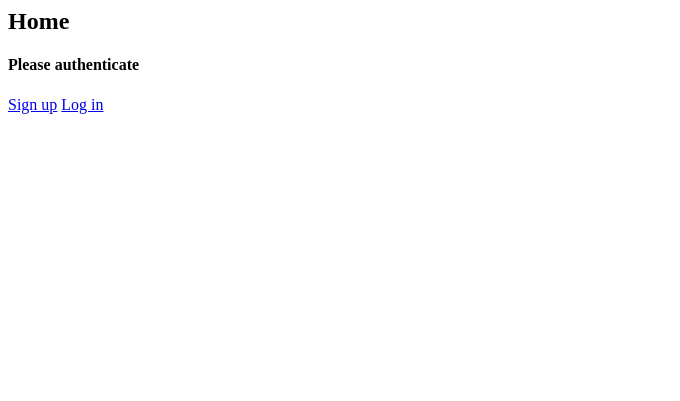
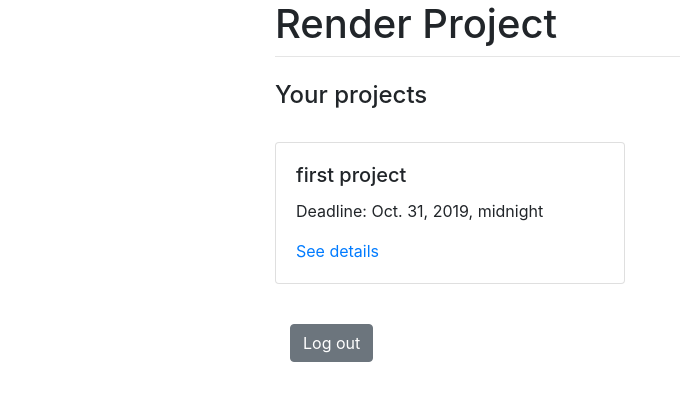
Before and after one commit to anthodemorais/render, a Django app: page / in a window 1280 px wide. Shown: the top 401 px of the page, without its empty margins (0-680 px from the left). Run offline with Django 3.2, Linux system fonts and the light colour scheme; data comes from the database, SQL or seed files in the repository; both versions use the stored data as it was after the commit; some libraries are stand-ins or nearby versions.

Commit message:
finished basic features

```diff
--- a/render/urls.py
+++ b/render/urls.py
@@ -21,6 +21,6 @@
     path('admin/', admin.site.urls),
     path('', include('render_app.urls')),
     path('accounts/', include('django.contrib.auth.urls'), {'next_page': '/'}),
-    path(r'^accounts/logout/$', auth_views.LogoutView.as_view(), {'next_page': '/'}),
+    path(r'^accounts/logout/$', auth_views.LogoutView.as_view(), {'next_page': '/'}, name="account_logout"),
     path(r'^accounts/login/$', auth_views.LoginView.as_view(), {'next_page': '/'}),
 ]
--- /dev/null
+++ b/render_app/templates/base.html
@@ -0,0 +1,20 @@
+<!DOCTYPE html>
+<html>
+    <head>
+        <title>Render project</title>
+        <link rel="stylesheet" href="https://stackpath.bootstrapcdn.com/bootstrap/4.1.3/css/bootstrap.min.css" integrity="sha384-MCw98/SFnGE8fJT3GXwEOngsV7Zt27NXFoaoApmYm81iuXoPkFOJwJ8ERdknLPMO" crossorigin="anonymous">
+        <script src="https://stackpath.bootstrapcdn.com/bootstrap/4.1.3/js/bootstrap.min.js" integrity="sha384-ChfqqxuZUCnJSK3+MXmPNIyE6ZbWh2IMqE241rYiqJxyMiZ6OW/JmZQ5stwEULTy" crossorigin="anonymous"></script>
+    </head>
+    <body>
+        <div class="container">
+            <div class="row justify-content-center">
+                <div class="col-8">
+                <h1>Render Project</h1>
+                <hr class="mt-0 mb-4">
+                {% block content %}
+                {% endblock content %}
+                </div>
+            </div>
+        </div>
+    </body>
+</html>
--- a/render_app/templates/render_app/home.html
+++ /dev/null
@@ -1,21 +0,0 @@
-{% block content %}
-    <h2>Home</h2>
-    {% if projects != None %}
-        <h4>Your projects</h4>
-        <ul>
-            {% for project in projects %}
-                <li>
-                    {{ project.name }}
-                </li>
-            {% endfor %}
-        </ul>
-    {% elif authenticated == False %}
-        <h4>Please authenticate</h4>
-        <a href="/accounts/signup/">Sign up</a>
-        <a href="/accounts/login/">Log in</a>
-    {% else %}
-    <h4>You have no projects</h4>
-    <button><a href="/accounts/logout/">Log out</a></button>
-    {% endif %}
-
-{% endblock %}
--- /dev/null
+++ b/render_app/templates/render_app/project_list.html
@@ -0,0 +1,41 @@
+{% extends "base.html" %}
+
+{% block content %}
+    {% if projects != None %}
+        <h4>Your projects</h4>
+        <div class="row">
+            {% for project in projects %}
+                    <div class="col-sm-6">
+                        <div class="card mt-4 mb-4">
+                            <div class="card-body">
+                                <h5 class="card-title">{{ project.name }}</h5>
+                                {% if project.done_at %}
+                                    <p class="card-text">Done at: {{ project.done_at }}</p>
+                                {% else %}
+                                    <p class="card-text">Deadline: {{ project.deadline }}</p>
+                                {% endif %}
+                                <a href="{% url 'project_detail' project.id %}">See details</a>
+                            </div>
+                        </div>
+                    </div>
+            {% endfor %}
+        </div>
+        <div class="row mt-3 ml-0">
+            <div class="col-sm-12">
+                <a href="{% url 'account_logout' %}" class="btn btn-secondary">Log out</a>
+            </div>
+        </div>
+    {% elif authenticated == False %}
+        <div class="row">
+            <h4>Please authenticate</h4>
+            <a href="/accounts/signup/">Sign up</a>
+            <a href="/accounts/login/">Log in</a>
+        </div>
+    {% else %}
+    <div class="row">
+        <h4>You have no projects...</h4>
+        <hr class="mt-0 mb-4">
+        <a href="{% url 'account_logout' %}" class="btn btn-secondary">Log out</a>
+    </div>
+    {% endif %}
+{% endblock %}
--- a/render_app/urls.py
+++ b/render_app/urls.py
@@ -2,10 +2,8 @@
 from . import views
 
 urlpatterns = [
-    # ex: /polls/
-    path('', views.home, name='home'),
+    path('', views.ProjectsListView.as_view(), name='home'),
+    path('project/<int:pk>', views.ProjectsDetailView.as_view(), name="project_detail"),
     path('accounts/signup/', views.signup, name='signup'),
-    path('accounts/profile/', views.home, name='profile'),
-    # ex: /polls/5/
-    # path('<int:question_id>/', views.detail, name='detail'),
+    path('accounts/profile/', views.home, name='profile')
 ]
--- a/render_app/views.py
+++ b/render_app/views.py
@@ -4,6 +4,8 @@
 from django.contrib.auth.forms import UserCreationForm, AuthenticationForm
 from django.shortcuts import render, redirect
 from django.contrib.auth.models import User
+
+from django.views.generic import ListView, DetailView
 
 from .models import Project
 
@@ -31,3 +33,12 @@
             return render(request, 'render_app/home.html', {"projects": projects, 'authenticated':True})
     else:
         return render(request, 'render_app/home.html', {"projects": None, 'authenticated':False})
+
+class ProjectsListView(ListView):
+    model = Project
+    context_object_name = "projects"
+
+class ProjectsDetailView(DetailView):
+    model = Project
+    queryset = Project.objects.all()
+    context_object_name = "project"
```
Also changed, not shown: render/settings.py (+8 -0 lines), render_app/templates/registration/login.html (+6 -4 lines), render_app/templates/render_app/project_detail.html (added, +17 -0 lines), render_app/templates/render_app/signup.html (+9 -6 lines), requirements.txt (added, +11 -0 lines), db.sqlite3, 2 other files.
